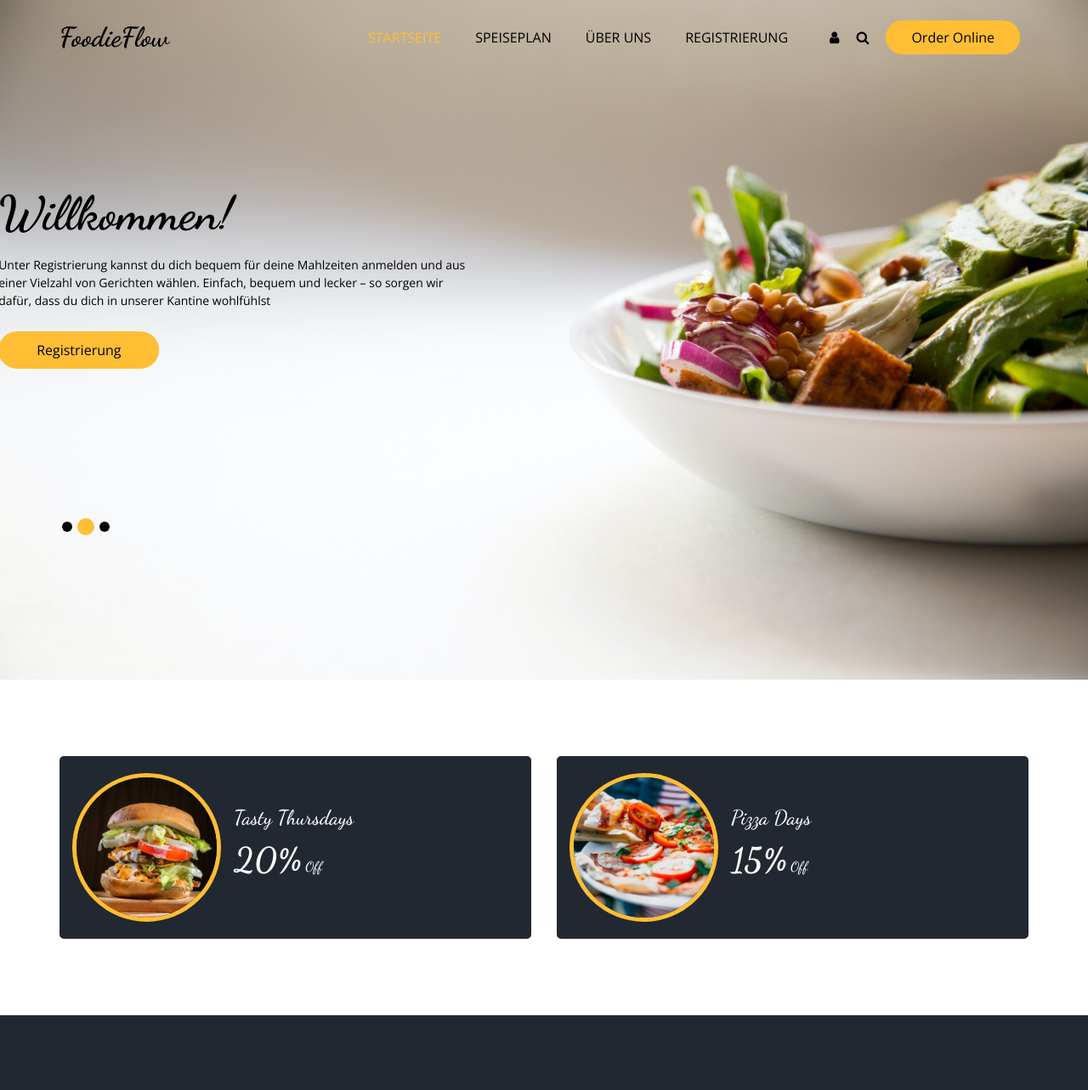
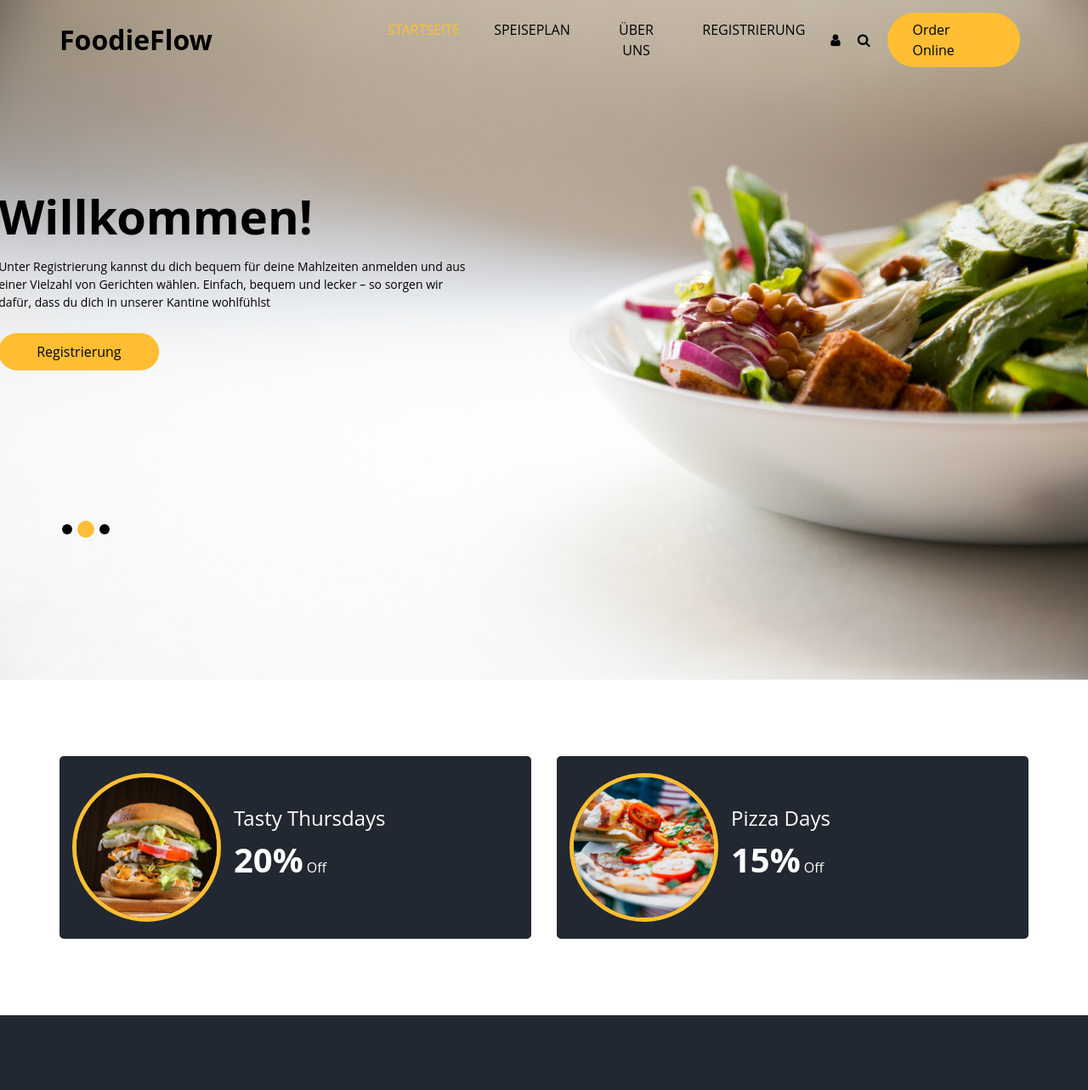
Before and after one commit to RustamGit/FoodieFlow, a plain HTML site: page index.html in a window 1280 px wide. Shown: the top 1283 px of the page at 85% size. Drawn offline with nearby package versions, Linux system fonts and the light colour scheme.

Commit message:
removed font

```diff
--- a/css/style.scss
+++ b/css/style.scss
@@ -10,10 +10,6 @@ $textCol: #1f1f1f;
 
 @mixin main-font {
   font-family: "Open Sans", sans-serif;
-}
-
-@mixin second-font {
-  font-family: 'Dancing Script', cursive;
 }
 
 @mixin hero_btn($col1, $col2, $pad1, $pad2, $bRadius) {
@@ -64,11 +60,6 @@ body {
 
 .layout_padding-bottom {
   padding-bottom: 90px;
-}
-
-h1,
-h2 {
-  @include second-font();
 }
 
 .heading_container {
@@ -169,7 +160,6 @@ a:focus {
 }
 
 .navbar-brand {
-  @include second-font();
 
   span {
     font-weight: bold;
@@ -422,13 +412,11 @@ a:focus {
     .detail-box {
 
       h5 {
-        @include second-font();
         font-size: 24px;
         margin: 0;
       }
 
       h6 {
-        @include second-font();
         margin: 10px 0;
 
         span {
@@ -825,7 +813,6 @@ a:focus {
   .footer-logo {
     font-weight: 600;
     margin-bottom: 20px;
-    @include second-font();
   }
 
   p {
```
Also changed, not shown: css/style.css.
